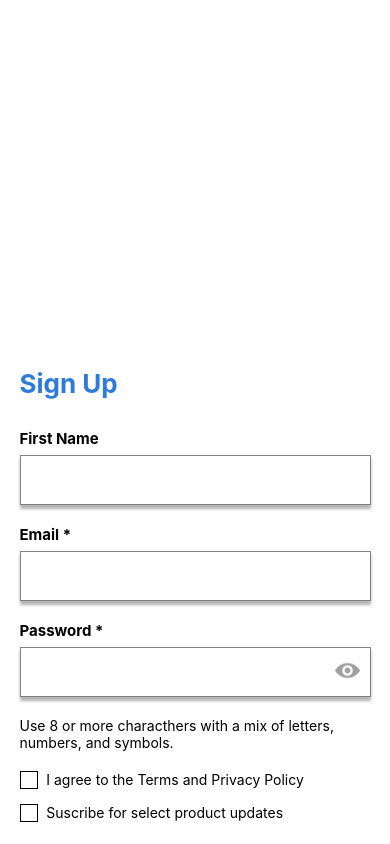
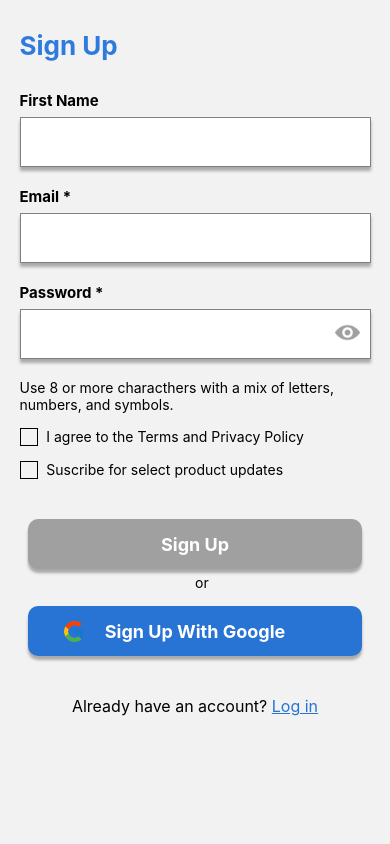
Before and after one commit to BrightCoders-Institute/reto-reservacion-de-vuelos-team-1-radiant, a React Native app: screen /SignUpScreen in a window 390 px wide. Shown: the top 844 px of the page. Built offline with nearby package versions, Linux system fonts and the light colour scheme.

Commit message:
Navigation implemented and separate styles file
Co-authored-by: Miguel Cobian Meraz <mcmmiguel@users.noreply.github.com>
Co-authored-by: Iván Caetano <IvanCa27@users.noreply.github.com>Co-authored-by: Arnoldo Magaña <AMCernas@users.noreply.github.com>

```diff
--- a/App.tsx
+++ b/App.tsx
@@ -1,29 +1,18 @@
-/**
- * Sample React Native App
- * https://github.com/facebook/react-native
- *
- * @format
- */
-
+import 'react-native-gesture-handler';
 import React from 'react';
-import { SafeAreaView, StyleSheet, Dimensions } from 'react-native';
+import { SafeAreaView, StyleSheet, Dimensions, View } from 'react-native';
 import SignUpScreen from './src/screens/SignUpScreen';
+import { NavigationContainer } from '@react-navigation/native';
+import { StackNavigator } from './src/navigation/StackNavigator';
 
 function App(): JSX.Element {
   return (
-    <SafeAreaView style={styles.mainContainer}>
-      <SignUpScreen />
-    </SafeAreaView>
+
+    <NavigationContainer>
+        <StackNavigator />
+      </NavigationContainer>
   );
 }
-const styles = StyleSheet.create({
-  mainContainer: {
-    justifyContent: 'center',
-    alignSelf: 'center',
-    width: '100%',
-    maxWidth: Dimensions.get('window').width * 0.90,
-    marginHorizontal: 'auto',
-  },
-});
+
 
 export default App;
--- a/package.json
+++ b/package.json
@@ -11,8 +11,14 @@
   },
   "dependencies": {
     "@react-native-community/checkbox": "^0.5.15",
+    "@react-native-masked-view/masked-view": "^0.2.9",
+    "@react-navigation/native": "^6.1.7",
+    "@react-navigation/stack": "^6.3.17",
     "react": "18.2.0",
     "react-native": "0.71.11",
+    "react-native-gesture-handler": "^2.12.0",
+    "react-native-safe-area-context": "^4.6.3",
+    "react-native-screens": "^3.22.0",
     "react-native-vector-icons": "^9.2.0"
   },
   "devDependencies": {
--- /dev/null
+++ b/src/appTheme/AppTheme.tsx
@@ -0,0 +1,230 @@
+import { StyleSheet } from "react-native";
+
+
+const styles = StyleSheet.create({
+  // SIGN UP STYLES
+  container: {
+    flex: 0,
+    marginTop: 30,
+  },
+  inputFocused: {
+    borderColor: '#2774D5',
+  },
+  passwordIconContainer: {
+    position: 'absolute',
+    left: '90%',
+    bottom: '35%',
+  },
+  eye: {
+    width: 25,
+    height: 25,
+  },
+  desactivedEye: {
+    tintColor: '#A0A0A0',
+  },
+  activeEye: {
+    tintColor: '#2774D5',
+  },
+  mainCheckboxContainer: {
+    // flexDirection: 'column',
+    marginVertical: 15,
+    fontSize: 14,
+  },
+  textOr: {
+    marginLeft: '50%',
+    marginTop: 5,
+    marginBottom: 5,
+  },
+  googleIconContainer: {
+    left: '10%',
+    bottom: '43%',
+  },
+  google: {
+    width: 25,
+    height: 25,
+  },
+  textLogIn: {
+    marginTop: 40,
+    fontSize: 16,
+    alignSelf: 'center',
+  },
+  underline: {
+    textDecorationLine: 'underline',
+    color: '#2774D5',
+  },
+  error: {
+    color: 'red',
+    fontSize: 15,
+    marginLeft: 10,
+  },
+
+  // BUTTON PRIMARY STYLES
+  buttonContainer: {
+    alignItems: 'center',
+    alignSelf: 'center',
+    borderRadius: 10,
+    marginTop: 10,
+    paddingVertical: 10,
+    paddingHorizontal: 20,
+    width: '95%',
+    height: 50,
+    flexDirection: 'row',
+    justifyContent: 'center',
+    shadowColor: '#000',
+    shadowOffset: {
+      width: 0,
+      height: 4,
+    },
+    shadowOpacity: 0.3,
+    shadowRadius: 3,
+    elevation: 4,
+  },
+  primaryButtonValid: {
+    backgroundColor: '#2774D5',
+  },
+  primaryButtonInvalid: {
+    backgroundColor: '#A0A0A0',
+  },
+  buttonText: {
+    color: 'white',
+    fontSize: 18,
+    fontWeight: 'bold',
+  },
+  buttonImage: {
+    position: 'absolute',
+    left: '10%',
+    width: 25,
+    height: 25,
+  },
+
+  //CUSTOM CHECKBOX STYLES
+  checkButton: {
+    borderWidth: 1,
+    width: 18,
+    height: 18,
+    marginRight: '2.5%',
+    justifyContent: 'center',
+    alignItems: 'center',
+  },
+  checkbox: {
+    flexDirection: 'row',
+    marginBottom: 5,
+  },
+  checkboxSelected: {
+    backgroundColor: '#2D7BDD',
+  },
+  checkIcon: {
+    width: 12,
+    height: 12,
+    tintColor: 'white',
+  },
+  checkboxUnselected: {
+    backgroundColor: 'transparent',
+  },
+  checkboxContainer: {
+    flexDirection: 'column',
+    marginBottom: 10,
+  },
+  errorCheckBox: {
+    color: 'red',
+    fontSize: 13,
+  },
+
+  //INPUTFIELD STYLES
+  inputContainer: {
+    marginBottom: 10,
+    alignItems: 'center',
+    justifyContent: 'flex-start',
+  },
+  inputLabelContainer: {
+    flexDirection: 'row',
+    alignSelf: 'flex-start',
+  },
+  inputLabel: {
+    marginBottom: 5,
+    fontSize: 15,
+    fontWeight: 'bold',
+  },
+  input: {
+    width: '100%',
+    height: 50,
+    fontSize: 20,
+    fontWeight: 'bold',
+    borderColor: 'gray',
+    borderWidth: 1,
+    paddingLeft: 10,
+    paddingTop: 10,
+    marginTop: 2,
+    marginBottom: 10,
+    shadowColor: '#000',
+    shadowOffset: {
+      width: 0,
+      height: 4,
+    },
+    shadowOpacity: 0.3,
+    shadowRadius: 3,
+    elevation: 3,
+    backgroundColor: '#fff',
+  },
+  inputFieldFocused: {
+    borderColor: '#2774D5',
+  },
+  errorInputField: {
+    color: 'red',
+    fontSize: 15,
+    marginLeft: 10,
+  },
+  //LOADING MODAL STYLES
+  modalContainer: {
+    flex: 1,
+    alignItems: 'center',
+    justifyContent: 'center',
+    backgroundColor: 'rgba(0, 0, 0, 0.5)',
+  },
+  modalContent: {
+    backgroundColor: '#21252b',
+    padding: 20,
+    width: 150,
+    height: 150,
+    alignItems: 'center',
+    justifyContent: 'center',
+  },
+  loadingContainer: {
+    flexDirection: 'column',
+    alignItems: 'center',
+    justifyContent: 'center',
+    flex: 1,
+  },
+  successContainer: {
+    alignItems: 'center',
+    justifyContent: 'center',
+  },
+  activityIndicator: {
+    transform: [{scale: 2.5}],
+    marginVertical: 25,
+  },
+  iconContainer: {
+    width: 100,
+    height: 100,
+    alignItems: 'center',
+    justifyContent: 'center',
+  },
+  icon: {
+    marginBottom: 15,
+  },
+  signUpModalText: {
+    color: '#2D7BDD',
+    textAlign: 'center',
+    marginTop: 20,
+  },
+
+  //TITLE STYLES
+  title: {
+    fontSize: 26,
+    color: '#2D7BDD',
+    fontWeight: 'bold',
+    marginBottom: 30,
+  },
+});
+
+export default styles;
--- a/src/components/ButtonPrimary.tsx
+++ b/src/components/ButtonPrimary.tsx
@@ -1,6 +1,7 @@
 import React from 'react';
 import { Image, StyleSheet, Text, TouchableOpacity } from 'react-native';
 import { ButtonProps } from '../interfaces/interfaces';
+import styles from '../appTheme/AppTheme';
 
 
 export const ButtonPrimary = ({ title, onPress, imgSource, isValid }: ButtonProps) => {
@@ -16,43 +17,3 @@ export const ButtonPrimary = ({ title, onPress, imgSource, isValid }: ButtonProp
         </TouchableOpacity>
     );
 };
-
-const styles = StyleSheet.create({
-    buttonContainer: {
-        alignItems: 'center',
-        alignSelf: 'center',
-        borderRadius: 10,
-        marginTop: 10,
-        paddingVertical: 10,
-        paddingHorizontal: 20,
-        width: '95%',
-        height: 50,
-        flexDirection: 'row',
-        justifyContent: 'center',
-        shadowColor: '#000',
-        shadowOffset: {
-            width: 0,
-            height: 4,
-        },
-        shadowOpacity: 0.30,
-        shadowRadius: 3,
-        elevation: 4,
-    },
-    primaryButtonValid: {
-        backgroundColor: '#2774D5',
-    },
-    primaryButtonInvalid: {
-        backgroundColor: '#A0A0A0',
-    },
-    buttonText: {
-        color: 'white',
-        fontSize: 18,
-        fontWeight: 'bold',
-    },
-    buttonImage: {
-        position: 'absolute',
-        left: '10%',
-        width: 25,
-        height: 25,
-    },
-});
--- a/src/components/CustomCheckbox.tsx
+++ b/src/components/CustomCheckbox.tsx
@@ -1,6 +1,7 @@
 import React from 'react';
 import { View, Text, StyleSheet, TouchableOpacity, Image } from 'react-native';
 import { CheckboxProps } from '../interfaces/interfaces';
+import styles from '../appTheme/AppTheme';
 
 const CustomCheckbox = ({ value, onValueChange, label, error }: CheckboxProps) => {
     const handleCheckboxChange = () => {
@@ -29,38 +30,5 @@ const CustomCheckbox = ({ value, onValueChange, label, error }: CheckboxProps) =
     );
 };
 
-const styles = StyleSheet.create({
-    checkButton: {
-        borderWidth: 1,
-        width: 18,
-        height: 18,
-        marginRight: '2.5%',
-        justifyContent: 'center',
-        alignItems: 'center',
-    },
-    checkbox: {
-        flexDirection: 'row',
-        marginBottom: 5,
-    },
-    checkboxSelected: {
-        backgroundColor: '#2D7BDD',
-    },
-    checkIcon: {
-        width: 12,
-        height: 12,
-        tintColor: 'white',
-    },
-    checkboxUnselected: {
-        backgroundColor: 'transparent',
-    },
-    checkboxContainer: {
-        flexDirection: 'column',
-        marginBottom: 10,
-    },
-    errorCheckBox: {
-        color: 'red',
-        fontSize: 13,
-    },
-});
 
 export default CustomCheckbox;
--- a/src/components/InputField.tsx
+++ b/src/components/InputField.tsx
@@ -1,6 +1,7 @@
 import React, { useState } from 'react';
 import { TextInput, StyleSheet, View, Text } from 'react-native';
 import { InputProps } from '../interfaces/interfaces';
+import styles from '../appTheme/AppTheme';
 
 const InputField = ({ label, value, onChangeText, error, secureTextEntry }: InputProps) => {
     const [isFocused, setIsFocused] = useState(false);
@@ -12,7 +13,7 @@ const InputField = ({ label, value, onChangeText, error, secureTextEntry }: Inpu
 
     const inputStyles = [
         styles.input,
-        isFocused || hasContent ? styles.inputFocused : null,
+        isFocused || hasContent ? styles.inputFieldFocused : null,
     ];
 
     const handleBlur = () => {
@@ -22,7 +23,7 @@ const InputField = ({ label, value, onChangeText, error, secureTextEntry }: Inpu
         <View style={styles.inputContainer}>
             <View style={styles.inputLabelContainer}>
                 <Text style={styles.inputLabel}>{label}</Text>
-                {error ? (<Text style={styles.error}>{error}</Text>) : null}
+                {error ? (<Text style={styles.errorInputField}>{error}</Text>) : null}
             </View>
             <TextInput
                 value={value}
@@ -36,51 +37,5 @@ const InputField = ({ label, value, onChangeText, error, secureTextEntry }: Inpu
     );
 };
 
-const styles = StyleSheet.create({
-    inputContainer: {
-        marginBottom: 10,
-        alignItems: 'center',
-        justifyContent: 'flex-start',
-
-    },
-    inputLabelContainer: {
-        flexDirection: 'row',
-        alignSelf: 'flex-start',
-    },
-    inputLabel: {
-        marginBottom: 5,
-        fontSize: 15,
-        fontWeight: 'bold',
-    },
-    input: {
-        width: '100%',
-        height: 50,
-        fontSize: 20,
-        fontWeight: 'bold',
-        borderColor: 'gray',
-        borderWidth: 1,
-        paddingLeft: 10,
-        paddingTop: 10,
-        marginTop: 2,
-        marginBottom: 10,
-        shadowColor: '#000',
-        shadowOffset: {
-            width: 0,
-            height: 4,
-        },
-        shadowOpacity: 0.30,
-        shadowRadius: 3,
-        elevation: 3,
-        backgroundColor: '#fff',
-    },
-    inputFocused: {
-        borderColor: '#2774D5',
-    },
-    error: {
-        color: 'red',
-        fontSize: 15,
-        marginLeft: 10,
-    },
-});
 
 export default InputField;
--- a/src/components/LoadingModal.tsx
+++ b/src/components/LoadingModal.tsx
@@ -8,6 +8,7 @@ import {
 } from 'react-native';
 import Icon from 'react-native-vector-icons/Ionicons';
 import { LoadingModalProps } from '../interfaces/interfaces';
+import styles from '../appTheme/AppTheme';
 
 
 const LoadingModal = ({ isLoading, isRegistered }: LoadingModalProps) => (
@@ -35,50 +36,5 @@ const LoadingModal = ({ isLoading, isRegistered }: LoadingModalProps) => (
     </Modal>
 );
 
-const styles = StyleSheet.create({
-    modalContainer: {
-        flex: 1,
-        alignItems: 'center',
-        justifyContent: 'center',
-        backgroundColor: 'rgba(0, 0, 0, 0.5)',
-    },
-    modalContent: {
-        backgroundColor: '#21252b',
-        padding: 20,
-        width: 150,
-        height: 150,
-        alignItems: 'center',
-        justifyContent: 'center',
-    },
-    loadingContainer: {
-        flexDirection: 'column',
-        alignItems: 'center',
-        justifyContent: 'center',
-        flex: 1,
-    },
-    successContainer: {
-        alignItems: 'center',
-        justifyContent: 'center',
-    },
-    activityIndicator: {
-        transform: [{ scale: 2.5 }],
-        marginVertical: 25,
-    },
-    iconContainer: {
-        width: 100,
-        height: 100,
-        alignItems: 'center',
-        justifyContent: 'center',
-    },
-    icon: {
-        marginBottom: 15,
-    },
-    signUpModalText: {
-        color: '#2D7BDD',
-        textAlign: 'center',
-        marginTop: 20,
-    },
-});
-
 
 export default LoadingModal;
--- a/src/components/Title.tsx
+++ b/src/components/Title.tsx
@@ -1,18 +1,12 @@
 import React from 'react';
 import { Text, StyleSheet } from 'react-native';
 import { TitleProps } from '../interfaces/interfaces';
+import styles from '../appTheme/AppTheme';
 
 const Title = ({ children }: TitleProps) => (
     <Text style={styles.title}>{children}</Text>
 );
 
-const styles = StyleSheet.create({
-    title: {
-        fontSize: 26,
-        color: '#2D7BDD',
-        fontWeight: 'bold',
-        marginBottom: 30,
-    },
-});
+
 
 export default Title;
--- /dev/null
+++ b/src/navigation/StackNavigator.tsx
@@ -0,0 +1,25 @@
+import React from 'react';
+import { createStackNavigator } from '@react-navigation/stack';
+import SignUpScreen from '../screens/SignUpScreen';
+import { LogInScreen } from '../screens/LogInScreen';
+import { Dimensions } from 'react-native';
+
+const Stack = createStackNavigator();
+
+export const StackNavigator = () => {
+
+    return (
+        <Stack.Navigator
+          screenOptions={{cardStyle: {
+            justifyContent: 'center',
+            alignSelf: 'center',
+            width: '100%',
+            maxWidth: Dimensions.get('window').width * 0.90,
+            marginHorizontal: 'auto',
+          }}}
+          >
+          <Stack.Screen name="SignUpScreen" options={{headerShown: false}} component={SignUpScreen} />
+          <Stack.Screen name="LogInScreen" options={{headerShown: false}} component={LogInScreen} />
+        </Stack.Navigator>
+      );
+    }
--- /dev/null
+++ b/src/screens/LogInScreen.tsx
@@ -0,0 +1,11 @@
+import React from 'react';
+import { Text, View } from 'react-native';
+
+
+export const LogInScreen = () => {
+  return (
+    <View>
+        <Text>Log In Screen</Text>
+    </View>
+  )
+}
--- a/src/screens/SignUpScreen.tsx
+++ b/src/screens/SignUpScreen.tsx
@@ -8,15 +8,17 @@ import {
   ImageSourcePropType,
   KeyboardAvoidingView,
 } from 'react-native';
-
 import LoadingModal from '../components/LoadingModal';
 import InputField from '../components/InputField';
 import Title from '../components/Title';
 import CustomCheckbox from '../components/CustomCheckbox';
 import { ButtonPrimary } from '../components/ButtonPrimary';
+import { StackScreenProps } from '@react-navigation/stack';
+import styles from '../appTheme/AppTheme';
 
+interface Props extends StackScreenProps<any, any>{};
 
-const SignUpScreen = () => {
+const SignUpScreen = ({ navigation }: Props) => {
   const [firstName, setFirstName] = useState('');
   const [email, setEmail] = useState('');
   const [password, setPassword] = useState('');
@@ -184,10 +186,10 @@ const SignUpScreen = () => {
           />
         </TouchableOpacity>
       </View>
-      <Text>
+      <Text >
         Use 8 or more characthers with a mix of letters, numbers, and symbols.
       </Text>
-      <View style={styles.checkboxContainer}>
+      <View style={styles.mainCheckboxContainer}>
         <CustomCheckbox
           value={agree1}
           onValueChange={value => setAgree1(value)}
@@ -206,69 +208,12 @@ const SignUpScreen = () => {
       <Text style={styles.textOr}>or</Text>
       <ButtonPrimary title="Sign Up With Google" imgSource={googleLogo} onPress={handleGoogleSignUp} isValid={true} />
       <Text style={styles.textLogIn}>
-        Already have an account? <Text style={styles.underline}>Log in</Text>
+        Already have an account? <Text style={styles.underline} onPress={ () => navigation.navigate('LogInScreen') }>Log in</Text>
       </Text>
       <LoadingModal isLoading={isLoading} isRegistered={isRegistered} />
     </KeyboardAvoidingView>
   );
 };
 
-const styles = StyleSheet.create({
-  container: {
-    flex: 0,
-    marginTop: 30,
-  },
-  inputFocused: {
-    borderColor: '#2774D5',
-  },
-  passwordIconContainer: {
-    position: 'absolute',
-    left: '90%',
-    bottom: '35%',
-  },
-  eye: {
-    width: 25,
-    height: 25,
-  },
-  desactivedEye: {
-    tintColor: '#A0A0A0',
-  },
-  activeEye: {
-    tintColor: '#2774D5',
-  },
-  checkboxContainer: {
-    flexDirection: 'column',
-    justifyContent: 'flex-start',
-    marginTop: 20,
-    fontSize: 14,
-  },
-  textOr: {
-    marginLeft: '50%',
-    marginTop: 5,
-    marginBottom: 5,
-  },
-  googleIconContainer: {
-    left: '10%',
-    bottom: '43%',
-  },
-  google: {
-    width: 25,
-    height: 25,
-  },
-  textLogIn: {
-    marginTop: 40,
-    fontSize: 16,
-    alignSelf: 'center',
-  },
-  underline: {
-    textDecorationLine: 'underline',
-    color: '#2774D5',
-  },
-  error: {
-    color: 'red',
-    fontSize: 15,
-    marginLeft: 10,
-  },
-});
 
 export default SignUpScreen;
```
Also changed, not shown: 6 other files (tests, documents, lock files or other folders).
